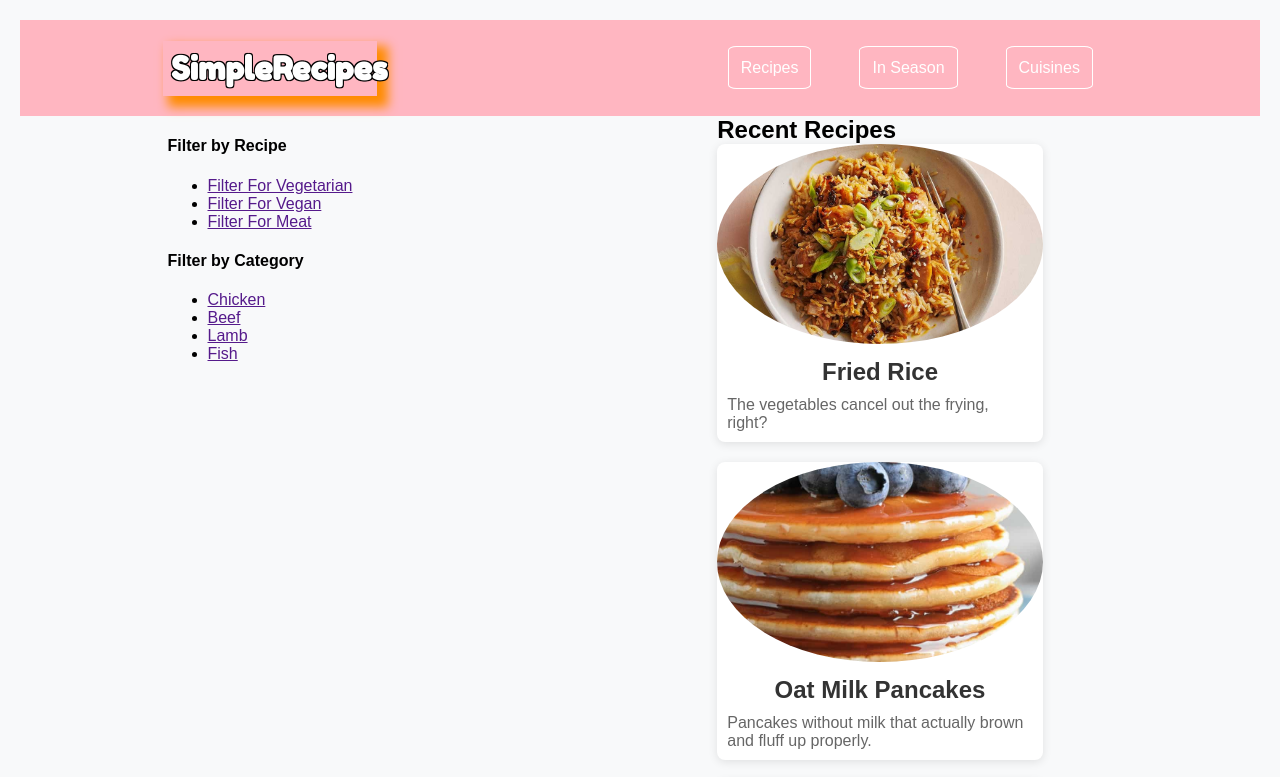
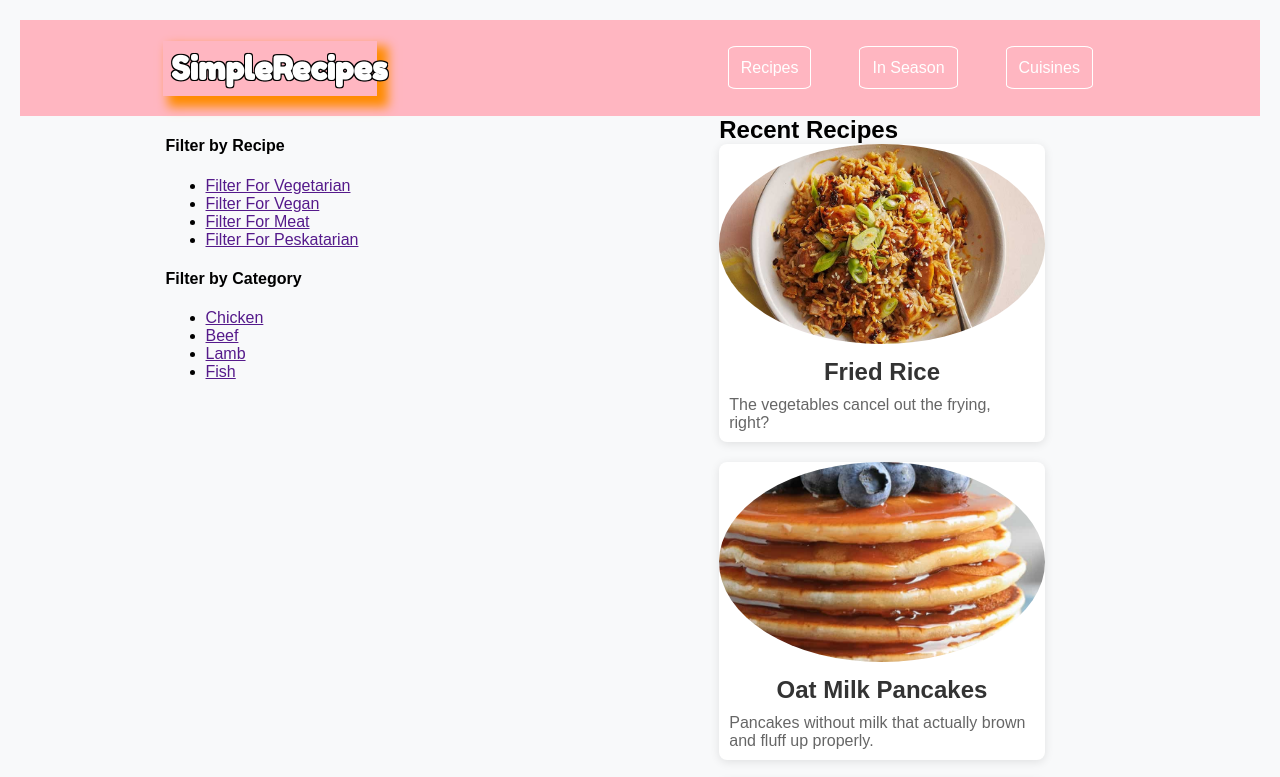
Before and after one commit to Maryam-01/Maryam-01.github.io, a plain HTML site: page index.html in a window 1280 px wide. Shown: the top 777 px of the page. Drawn offline with Linux system fonts and the light colour scheme.

Commit message:
Update index.html

```diff
--- a/index.html
+++ b/index.html
@@ -29,6 +29,7 @@
                             <li><a href="">Filter For Vegetarian</a></li>
                             <li><a href="">Filter For Vegan</a></li>
                             <li><a href="">Filter For Meat</a></li>
+                            <li><a href="">Filter For Peskatarian</a></li>
                         </ul>
                     </nav>
                 </section>
```
